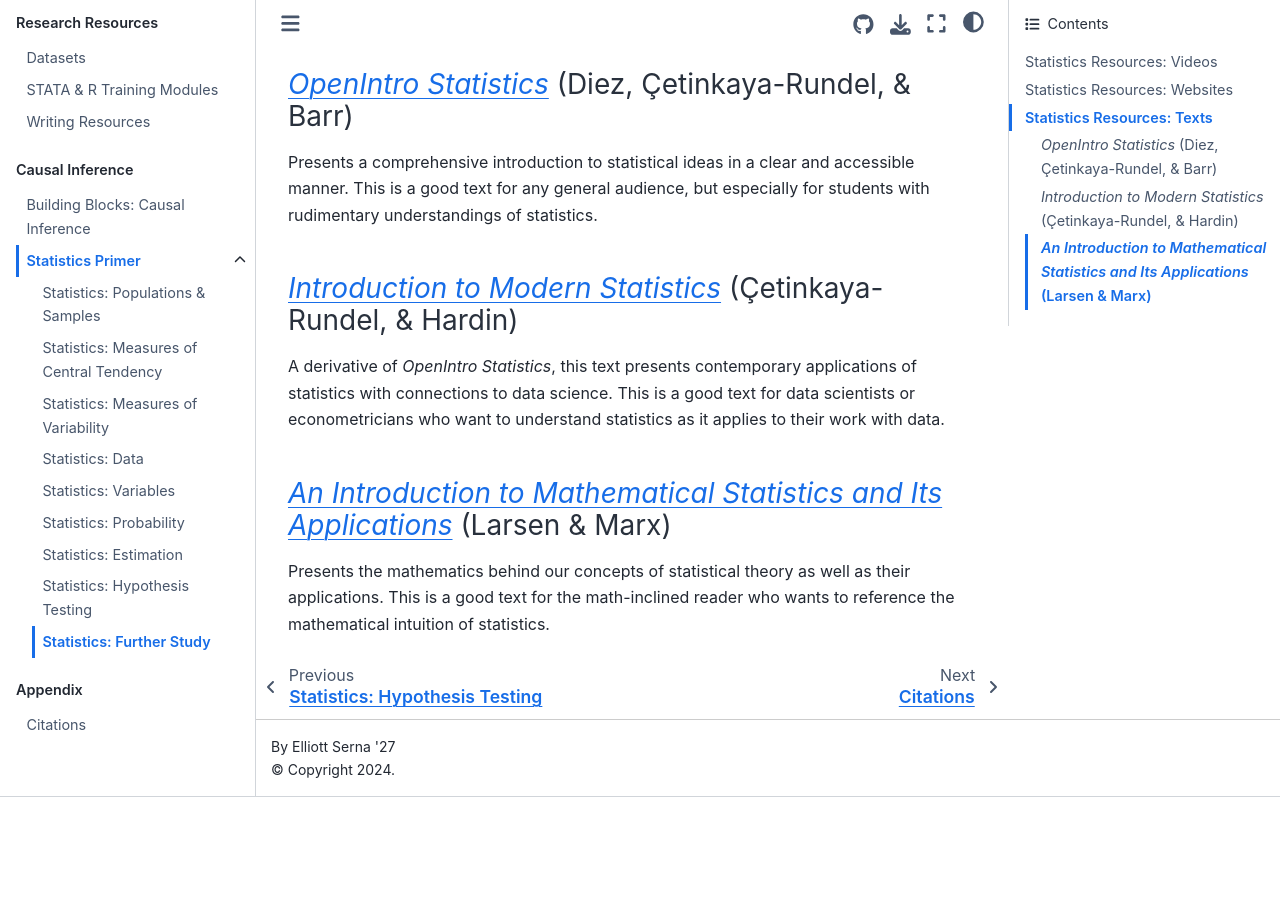
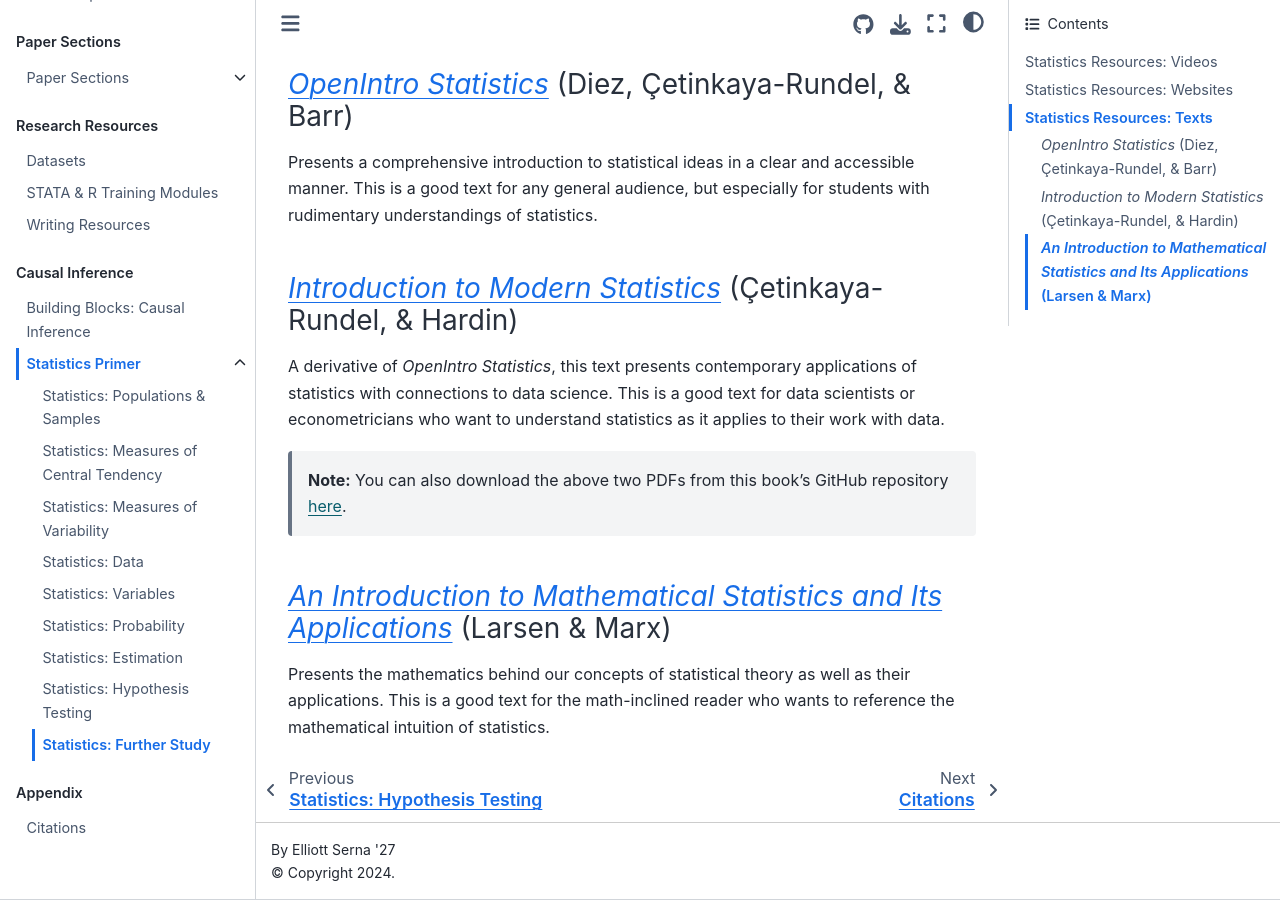
Before and after one commit to cornellpolicygroup/empirical-manual, a Jupyter Book: the page built from content/08-01-09-Further-Study.md, in a window 1280 px wide and 900 px high, scrolled down 1414 px. Built offline with Jupyter Book 1.0.4 settings and Sphinx 7.4.7 and the Sphinx Book theme 1.1.4, drawn with Linux system fonts in a browser that asks for light colours; before the commit the page ends 2211 px from its top, so only the background shows below that.

Commit message:
Add direct to github for pdfs

```diff
--- a/content/08-01-09-Further-Study.md
+++ b/content/08-01-09-Further-Study.md
@@ -38,6 +38,7 @@
 
 A derivative of *OpenIntro Statistics*, this text presents contemporary applications of statistics with connections to data science. This is a good text for data scientists or econometricians who want to understand statistics as it applies to their work with data.
 
+> **Note:** You can also download the above two PDFs from this book's GitHub repository [here](https://github.com/cornellpolicygroup/empirical-manual/tree/main/content/pdfs/causal_inference).
 
 ### [*An Introduction to Mathematical Statistics and Its Applications*](https://math.emory.edu/~lchen41/teaching/2020_Spring/Larsen-5E.pdf) (Larsen & Marx)
 
```
